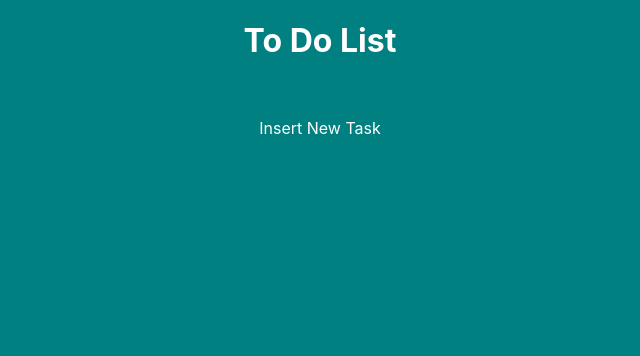
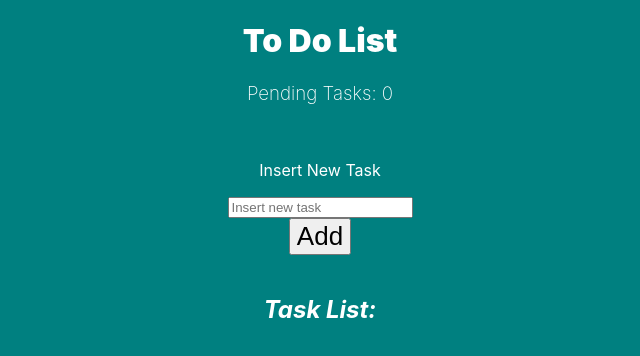
Before and after one commit to jaimegarcamo/react-todo-list, a React (Vite) app: page / in a window 1280 px wide. Shown: the top 356 px of the page, without its empty margins (320-960 px from the left). Built offline with nearby package versions, Linux system fonts and the light colour scheme.

Commit message:
add some components

```diff
--- a/src/App.css
+++ b/src/App.css
@@ -4,11 +4,22 @@
 
 .first-title{
   color: white;
-  text-align : "center"
+  text-align : "center";
+  font-weight: 900;
 }
 
 .insert-new-task{
   color:white;
+}
+
+.pending-tasks-text{
+  color:white;
+  font-weight: 200;
+}
+
+.task-list{
+  color:white;
+  font-style: oblique;
 }
 
 .App-logo {
--- a/src/App.jsx
+++ b/src/App.jsx
@@ -1,13 +1,29 @@
 import React from 'react'
+import Input from './components/Input.jsx'
+import PendingTasks from './components/PendingTasks.jsx'
+import ButtonAdd from './components/ButtonAdd.jsx'
+import List from './components/List.jsx'
 import './App.css'
 
+
 function App() {
+
+  function obtainPendingTasks(){
+    return 0
+  }
+
   return (
     <div className="App">
       <h1 className="first-title">To Do List</h1>
+      <PendingTasks pendingTasks={0}/>
       <br></br>
       <p className="insert-new-task">Insert New Task</p>
+      <Input />
+      <ButtonAdd />
+      <br></br>
+      <List />
     </div>
+
   )
 }
 
--- /dev/null
+++ b/src/components/ButtonAdd.jsx
@@ -0,0 +1,11 @@
+import React from 'react'
+
+const ButtonAdd = () => {
+    return (
+        <div>
+            <button>Add</button>
+        </div>
+    )
+}
+
+export default ButtonAdd
--- /dev/null
+++ b/src/components/Input.jsx
@@ -0,0 +1,12 @@
+import React from 'react';
+
+const Input = () => {
+    return (
+        <div>
+            <form></form>
+            <input className='input' type="text" placeholder="Insert new task"></input>
+        </div>
+    )
+}
+
+export default Input
--- /dev/null
+++ b/src/components/List.jsx
@@ -0,0 +1,12 @@
+import React from 'react'
+
+const List = () => {
+    return (
+        <div>
+            <h2 className="task-list">Task List:</h2>
+            <ul></ul>
+        </div>
+    )
+}
+
+export default List
--- /dev/null
+++ b/src/components/PendingTasks.jsx
@@ -0,0 +1,11 @@
+import React from 'react'
+
+const PendingTasks = ({pendingTasks}) => {
+    return (
+        <div>
+            <h3 className="pending-tasks-text">Pending Tasks: {pendingTasks}</h3>
+        </div>
+    )
+}
+
+export default PendingTasks
```
